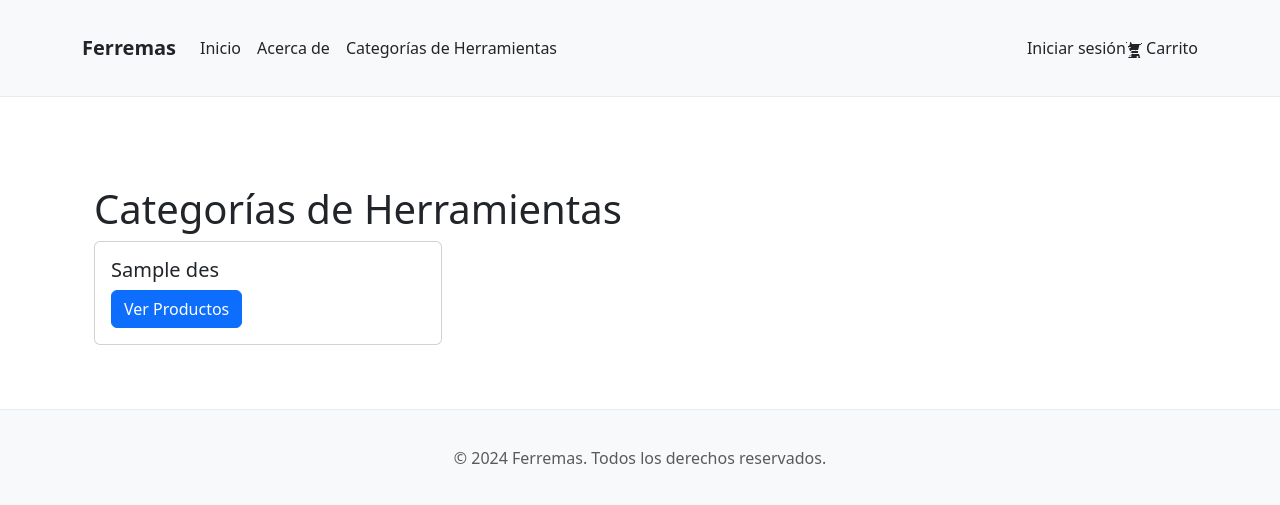
After one commit to sebastiandmv2/PlatformIntegration, a Flask app: page /categorias in a window 1280 px wide. The commit adds this page. Shown: the top 505 px of the page. Run offline with Flask 3, Linux system fonts and the light colour scheme; a database or web service that is not in the repository returns one stand-in record (values such as "Sample title"); data that the repository does not hold is empty; some libraries are stand-ins or nearby versions.

Commit message:
categorias actualizaciòn

```diff
--- a/ferremas/app.py
+++ b/ferremas/app.py
@@ -19,11 +19,16 @@ app = Flask(__name__)
 app.config['SECRET_KEY'] = os.urandom(32)
 
 
-# Definición de las rutas
 @app.route('/', methods=['GET'])
 def catalogo():
+    tools_type_id = request.args.get('tools_type_id')
+    url = 'http://localhost:5000/tools'
+
+    if tools_type_id:
+        url += f'?tools_type_id={tools_type_id}'
+
     # Realizar una solicitud GET a la ruta de la API que devuelve los productos
-    response = requests.get('http://localhost:5000/tools')
+    response = requests.get(url)
 
     # Extraer los datos JSON de la respuesta
     products = response.json()
@@ -36,6 +41,15 @@ def catalogo():
 
     # Pasar los productos a la plantilla HTML y renderizarla
     return render_template('catalogo.html', products=products, valor_dolar=valor_dolar_ayer)
+
+##Mostrar las categorias
+
+@app.route('/categorias', methods=['GET'])
+def show_categorias():
+    response = requests.get('http://localhost:5000/tools_types')
+    tools_types = response.json()
+    return render_template('categorias.html', tools_types=tools_types)
+
 
 
 @app.route('/carrito', methods=['GET'])
--- a/ferremas/templates/base.html
+++ b/ferremas/templates/base.html
@@ -5,7 +5,7 @@
     <meta charset="UTF-8">
     <meta name="viewport" content="width=device-width, initial-scale=1.0">
     <link href="https://cdn.jsdelivr.net/npm/bootstrap@5.3.3/dist/css/bootstrap.min.css" rel="stylesheet" integrity="sha384-QWTKZyjpPEjISv5WaRU9OFeRpok6YctnYmDr5pNlyT2bRjXh0JMhjY6hW+ALEwIH" crossorigin="anonymous">
-    <link href="{{ url_for('static', filename='styles.css') }}" rel="stylesheet"> <!-- Enlazar el archivo CSS externo -->
+    <link href="{{ url_for('static', filename='styles.css') }}" rel="stylesheet">
     <title>{% block title %}Ferremas{% endblock %}</title>
     <script src="{{ url_for('static', filename='modal.js') }}"></script>
 </head>
@@ -25,6 +25,9 @@
                     <li class="nav-item">
                         <a class="nav-link" href="/about">Acerca de</a>
                     </li>
+                    <li class="nav-item">
+                        <a class="nav-link" href="/categorias">Categorías de Herramientas</a>
+                    </li>
                 </ul>
                 {% if 'username' in session %}
                     <span class="navbar-text">
@@ -37,7 +40,7 @@
                 {% endif %}
                 <a class="nav-link" href="/carrito">
                     <svg xmlns="http://www.w3.org/2000/svg" width="16" height="16" fill="currentColor" class="bi bi-cart" viewBox="0 0 16 16">
-                        <path d="M0 0h1v1H0V0zm15 1h1v1h-1V1zM3.88 2 4.12.34a.5.5 0 0 1 .96 0L5.88 2H14.5a.5.5 0 0 1 0 1H5.25l-.41 1.71a.5.5 0 0 1-.48.39H3v1h1.25a.5.5 0 0 1 .48.39l1 4A.5.5 0 0 1 6.21 12h6.58a.5.5 0 0 1 .48.41l1 4a.5.5 0 0 1-.14.49.5.5 0 0 1-.36.16H2a.5.5 0 0 1-.5-.5.5.5 0 0 1 .14-.35l10-10a.5.5 0 0 1 .74.68L3.88 11H12V9H3.87l-.81-3.25L2 5V4h1.12L3.88 2zM5.25 3h8.13l-1.25 5H4L5.25 3zM4.5 13a1 1 0 1 0 0 2 1 1 0 0 0 0-2zm7 1a1 1 0 1 0 0 2 1 1 0 0 0 0-2z"/>
+                        <path d="M0 0h1v1H0V0zm15 1h1v1h-1V1zM3.88 2 4.12.34a.5.5 0 0 1 .96 0L5.88 2H14.5a.5.5 0 0 1 0 1H5.25l-.41 1.71a.5.5 0 0 1-.48.39H3v1h1.25a.5.5 0 0 1 .48.39l1 4A.5.5 0 0 1 6.21 12h6.58a.5.5 0 0 1 .48.41l1 4a.5.5 0 0 1-.14.49.5.5 0 0 1-.36.16H2a.5.5 0 0 1-.5-.5.5.5 0 0 1 .14-.35l10-10a.5.5 0 0 1 .74.68L3.88 11H12V9H3.87l-.81-3.25L2 5V4h1.12L3.88 2zM5.25 3h8.13l-1.25 5H4L5.25 3zM4.5 13a1 1 0 1 0 0 2 1 1 0 0 0 0-2zm7 1a 1 1 0 1 0 0 2 1 1 0 0 0 0-2z"/>
                     </svg>
                     Carrito
                 </a>
@@ -46,7 +49,6 @@
     </nav>
 
     <!-- Content block -->
-
     <div class="container mt-4">
         {% block content %}
         {% endblock %}
@@ -60,6 +62,5 @@
 
     <script src="https://cdn.jsdelivr.net/npm/bootstrap@5.3.3/dist/js/bootstrap.bundle.min.js" integrity="sha384-YvpcrYf0tY3lHB60NNkmXc5s9fDVZLESaAA55NDzOxhy9GkcIdslK1eN7N6jIeHz" crossorigin="anonymous"></script>
     <script src="{{ url_for('static', filename='scripts.js') }}"></script>
-
 </body>
 </html>
--- /dev/null
+++ b/ferremas/templates/categorias.html
@@ -0,0 +1,24 @@
+<!-- templates/categorias.html -->
+{% extends "base.html" %}
+
+{% block title %}
+Categorías de Herramientas - Ferremas
+{% endblock %}
+
+{% block content %}
+<div class="container">
+    <h1 class="mt-4">Categorías de Herramientas</h1>
+    <div class="row">
+        {% for tool_type in tools_types %}
+            <div class="col-md-4">
+                <div class="card mb-4">
+                    <div class="card-body">
+                        <h5 class="card-title">{{ tool_type.des }}</h5>
+                        <a href="{{ url_for('catalogo', tools_type_id=tool_type.id) }}" class="btn btn-primary">Ver Productos</a>
+                    </div>
+                </div>
+            </div>
+        {% endfor %}
+    </div>
+</div>
+{% endblock %}
```
Also changed, not shown: README.md. Lines whose indentation alone changed are shown as unchanged.
